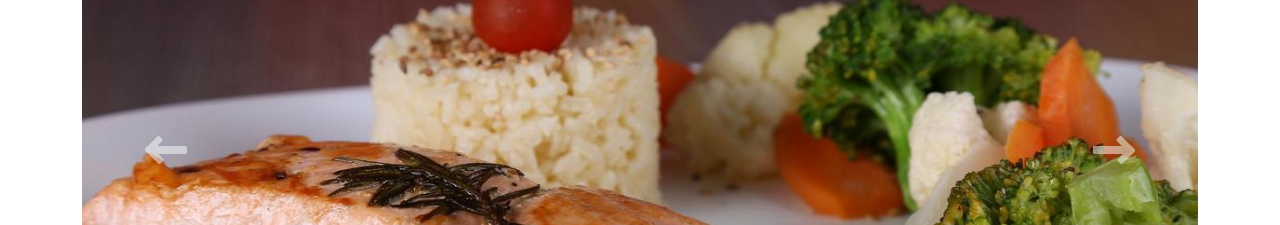
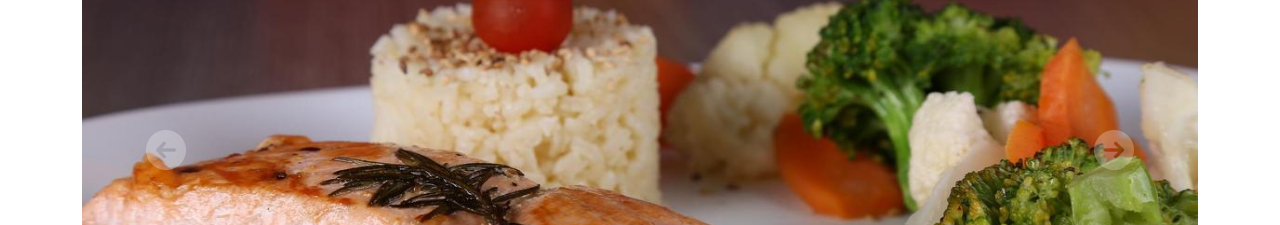
Before and after one commit to juandeveloper17/verdebendito, an Angular app: page / in a window 1280 px wide. Shown: the part 1917-2142 px from the top of the page. Built offline with nearby package versions, Linux system fonts and the light colour scheme.

Commit message:
corrijiendo los iconos de flecha

```diff
--- a/src/app/nuestrosplatillos-slider/nuestrosplatillos-slider.component.html
+++ b/src/app/nuestrosplatillos-slider/nuestrosplatillos-slider.component.html
@@ -95,11 +95,11 @@
       </div>
 
     <button class="carousel-control-prev" type="button" data-bs-target="#carouselExampleCaptions" data-bs-slide="prev">
-      <span class="" aria-hidden="true"><img src="../assets/iconos/icons8-right-arrow-48-(1).png"></span>
+      <span class="" aria-hidden="true"><img src="../assets/iconos/icons8-flecha-50-izquierda.png"></span>
       <span class="visually-hidden">Previous</span>
     </button>
     <button class="carousel-control-next" type="button" data-bs-target="#carouselExampleCaptions" data-bs-slide="next">
-      <span class="" aria-hidden="true"><img src="../assets/iconos/icons8-right-arrow-48-(2).png"></span>
+      <span class="" aria-hidden="true"><img src="../assets/iconos/icons8-flecha-50-derecha.png"></span>
       <span class="visually-hidden">Next</span>
     </button>
 
```
Also changed, not shown: src/assets/iconos/icons8-flecha-50-derecha.png (added), src/assets/iconos/icons8-flecha-50-izquierda.png (added).
